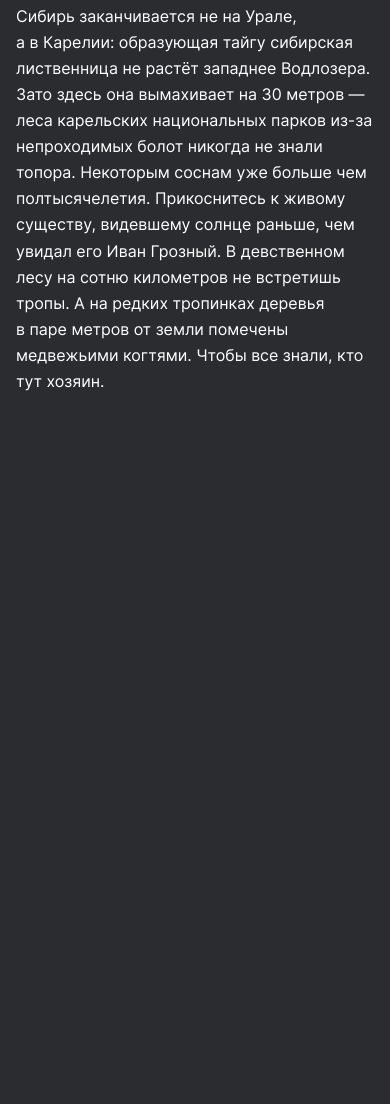
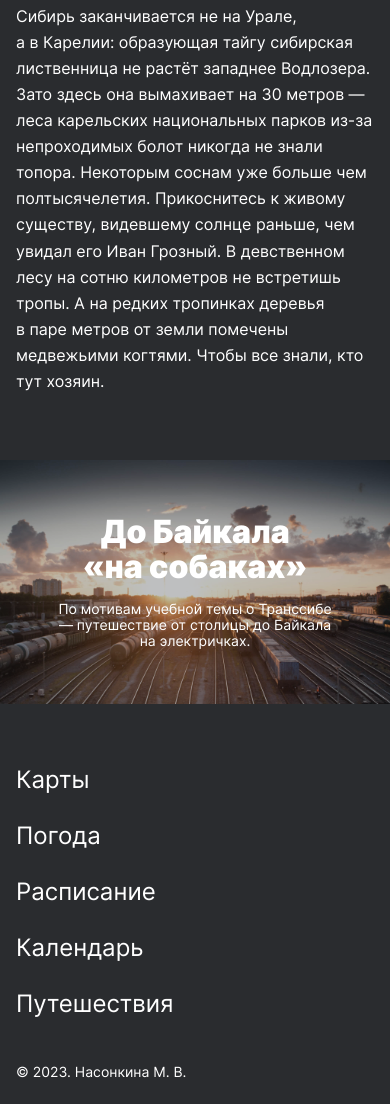
Before and after one commit to MarinaNasonkina/russian-travel, a plain HTML site: page index.html in a window 390 px wide. Shown: the part 9396-10500 px from the top of the page. Before the commit the page ends 9856 px from the top, so only its background shows below. Drawn offline with Linux system fonts and the light colour scheme.

Commit message:
Cover + Footer

```diff
--- /dev/null
+++ b/blocks/cover/__background/cover__background.css
@@ -0,0 +1,4 @@
+.cover__background {
+  width: 100%;
+  grid-area: 1 / 1;
+}
--- /dev/null
+++ b/blocks/cover/__link/cover__link.css
@@ -0,0 +1,6 @@
+.cover__link {
+  text-decoration: none;
+  width: 100%;
+  display: grid;
+  grid-template: 1fr / 1fr;
+}
--- /dev/null
+++ b/blocks/cover/__overlay/cover__overlay.css
@@ -0,0 +1,12 @@
+.cover__overlay {
+  grid-area: 1 / 1;
+  background: var(--bg);
+  opacity: .3;
+  transition: opacity .3s linear;
+}
+
+@media (any-hover: hover) {
+  .cover__link:hover .cover__overlay {
+    opacity: .8;
+  }
+}
--- /dev/null
+++ b/blocks/cover/__subtitle/cover__subtitle.css
@@ -0,0 +1,19 @@
+.cover__subtitle {
+  max-width: 360px;
+  margin: 32px auto 0;
+  font-style: normal;
+  font-weight: 400;
+  font-size: 18px;
+  line-height: 1.22;
+  text-align: center;
+  color: var(--text);
+}
+
+@media screen and (max-width: 560px) {
+  .cover__subtitle {
+    max-width: 288px;
+    margin-top: 16px;
+    font-size: 14px;
+    line-height: 1.14;
+  }
+}
--- /dev/null
+++ b/blocks/cover/__text/cover__text.css
@@ -0,0 +1,6 @@
+.cover__text {
+  grid-area: 1 / 1;
+  justify-self: center;
+  align-self: center;
+  z-index: 1;
+}
--- /dev/null
+++ b/blocks/cover/__title/cover__title.css
@@ -0,0 +1,18 @@
+.cover__title {
+  max-width: 560px;
+  margin: 0 auto;
+  font-style: normal;
+  font-weight: 900;
+  font-size: 72px;
+  line-height: 1.06;
+  text-align: center;
+  color: var(--text);
+}
+
+@media screen and (max-width: 560px) {
+  .cover__title {
+    max-width: 288px;
+    font-size: 32px;
+    line-height: 1.09;
+  }
+}
--- /dev/null
+++ b/blocks/cover/cover.css
@@ -0,0 +1,16 @@
+.cover {
+  width: 100%;
+  padding-bottom: 92px;;
+}
+
+@media screen and (max-width: 1023px) {
+  .cover {
+    padding-bottom: 88px;
+  }
+}
+
+@media screen and (max-width: 425px) {
+  .cover {
+    padding-bottom: 64px;
+  }
+}
--- /dev/null
+++ b/blocks/footer/__copyright/footer__copyright.css
@@ -0,0 +1,8 @@
+.footer__copyright {
+  margin: 0;
+  font-style: normal;
+  font-weight: 400;
+  font-size: 14px;
+  line-height: 1.14;
+  color: var(--text);
+}
--- /dev/null
+++ b/blocks/footer/__link/footer__link.css
@@ -0,0 +1,23 @@
+.footer__link {
+  margin-right: 18px;
+  font-style: normal;
+  font-weight: 400;
+  font-size: 16px;
+  line-height: 1.12;
+  color: var(--text);
+  text-decoration: none;
+  transition: opacity .3s linear;
+}
+
+@media (any-hover: hover) {
+  .footer__link:hover {
+    opacity: .8;
+  }
+}
+
+@media screen and (max-width: 530px) {
+  .footer__link {
+    font-size: 24px;
+    line-height: 1;
+  }
+}
--- /dev/null
+++ b/blocks/footer/__nav/footer__nav.css
@@ -0,0 +1,10 @@
+.footer__nav {
+  display: flex;
+}
+
+@media screen and (max-width: 530px) {
+  .footer__nav {
+    flex-direction: column;
+    gap: 32px;
+  }
+}
--- /dev/null
+++ b/blocks/footer/footer.css
@@ -0,0 +1,28 @@
+.footer {
+  width: calc(100% - 96px);
+  margin: auto;
+  padding-bottom: 24px;
+  display: flex;
+  flex-wrap: wrap;
+  justify-content: space-between;
+  row-gap: 48px;
+}
+
+@media screen and (min-width: 1280px) {
+  .footer {
+    width: 100%;
+  }
+}
+
+@media screen and (max-width: 1023px) {
+  .footer {
+    width: calc(100% - 48px);
+  }
+}
+
+@media screen and (max-width: 530px) {
+  .footer {
+    flex-direction: column;
+    width: calc(100% - 32px);
+  }
+}
--- a/blocks/header/__lang-link/header__lang-link.css
+++ b/blocks/header/__lang-link/header__lang-link.css
@@ -6,6 +6,13 @@
   line-height: 1.17;
   text-decoration: none;
   color: var(--text);
+  transition: opacity .3s linear;
+}
+
+@media (any-hover: hover) {
+  .header__lang-link:hover {
+    opacity: .8;
+  }
 }
 
 @media screen and (max-width: 425px) {
--- a/blocks/place/__link/place__link.css
+++ b/blocks/place/__link/place__link.css
@@ -5,4 +5,11 @@
   line-height: 1.22;
   text-decoration: underline;
   color: var(--text);
+  transition: opacity .3s linear;
 }
+
+@media (any-hover: hover) {
+  .place__link:hover {
+    opacity: .8;
+  }
+}
--- a/blocks/root/root.css
+++ b/blocks/root/root.css
@@ -1,6 +1,7 @@
 .root {
-  background-color: #2A2C2F;
+  --text: white;
+  --url: #aaa;
+  --bg: #2a2c2f;
+  background-color: var(--bg);
   font-family: 'Inter', 'Helvetica Neue', 'Arial', sans-serif;
-  --text: white;
-  --url: #AAA;
 }
--- a/index.css
+++ b/index.css
@@ -71,3 +71,29 @@
 @import url('./blocks/place/__paragraphs/place__paragraphs.css');
 
 @import url('./blocks/place/__paragraph/place__paragraph.css');
+
+/* Cover */
+
+@import url('./blocks/cover/cover.css');
+
+@import url('./blocks/cover/__link/cover__link.css');
+
+@import url('./blocks/cover/__background/cover__background.css');
+
+@import url('./blocks/cover/__overlay/cover__overlay.css');
+
+@import url('./blocks/cover/__text/cover__text.css');
+
+@import url('./blocks/cover/__title/cover__title.css');
+
+@import url('./blocks/cover/__subtitle/cover__subtitle.css');
+
+/* Footer */
+
+@import url('./blocks/footer/footer.css');
+
+@import url('./blocks/footer/__nav/footer__nav.css');
+
+@import url('./blocks/footer/__link/footer__link.css');
+
+@import url('./blocks/footer/__copyright/footer__copyright.css');
--- a/index.html
+++ b/index.html
@@ -144,7 +144,12 @@
             >
             <div class="place__website">
               <p class="place__url-heading">URL</p>
-              <a href="http://park-kosa.ru" class="place__link">park-kosa.ru</a>
+              <a
+                href="http://park-kosa.ru"
+                target="_blank"
+                class="place__link"
+                >park-kosa.ru</a
+              >
             </div>
             <div class="place__paragraphs">
               <p class="place__paragraph">
@@ -175,6 +180,7 @@
               <p class="place__url-heading">URL</p>
               <a
                 href="https://yourshot.nationalgeographic.com/photos/?keywords=kolskiy"
+                target="_blank"
                 class="place__link"
                 >National Geographic</a
               >
@@ -207,6 +213,7 @@
               <p class="place__url-heading">URL</p>
               <a
                 href="https://www.youtube.com/watch?v=7ZEsoV7kWAQ"
+                target="_blank"
                 class="place__link"
                 >YouTube</a
               >
@@ -237,7 +244,10 @@
             >
             <div class="place__website">
               <p class="place__url-heading">URL</p>
-              <a href="https://vk.com/baikalmile" class="place__link"
+              <a
+                href="https://vk.com/baikalmile"
+                target="_blank"
+                class="place__link"
                 >https://vk.com/baikalmile</a
               >
             </div>
@@ -266,7 +276,10 @@
             >
             <div class="place__website">
               <p class="place__url-heading">URL</p>
-              <a href="http://vodlozero.ru" class="place__link"
+              <a
+                href="http://vodlozero.ru"
+                target="_blank"
+                class="place__link"
                 >http://vodlozero.ru/</a
               >
             </div>
@@ -286,8 +299,65 @@
             </div>
           </article>
         </section>
+        <section class="cover">
+          <a
+            href="https://stampsy.com/na-elektrichkakh-do-baikala"
+            target="_blank"
+            class="cover__link"
+          >
+            <img
+              src="./images/cover.jpg"
+              alt="Железные дороги с множеством поездов на закате."
+              class="cover__background"
+            >
+            <div class="cover__overlay"></div>
+            <div class="cover__text">
+              <h2 class="cover__title">До&nbsp;Байкала «на&nbsp;собаках»</h2>
+              <p class="cover__subtitle">
+                По мотивам учебной темы о Транссибе — путешествие от столицы до
+                Байкала на&nbsp;электричках.
+              </p>
+            </div>
+          </a>
+        </section>
       </main>
-      <footer class="footer"></footer>
+      <footer class="footer">
+        <nav class="footer__nav">
+          <a
+            href="https://yandex.ru/maps"
+            target="_blank"
+            class="footer__link"
+            >Карты</a
+          >
+          <a
+            href="https://yandex.ru/pogoda"
+            target="_blank"
+            class="footer__link"
+            >Погода</a
+          >
+          <a
+            href="https://rasp.yandex.ru"
+            target="_blank"
+            class="footer__link"
+            >Расписание</a
+          >
+          <a
+            href="https://calendar.yandex.ru"
+            target="_blank"
+            class="footer__link"
+            >Календарь</a
+          >
+          <a
+            href="https://travel.yandex.ru"
+            target="_blank"
+            class="footer__link"
+            >Путешествия</a
+          >
+        </nav>
+        <p class="footer__copyright">
+          © 2023. Насонкина М. В.
+        </p>
+      </footer>
     </div>
   </body>
 </html>
```
Also changed, not shown: 1 other file.
